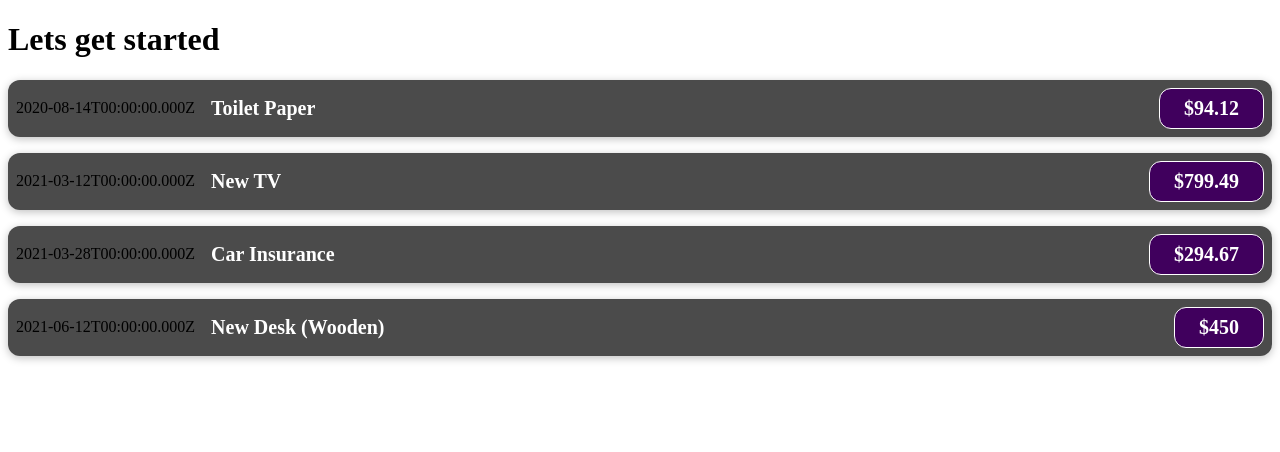
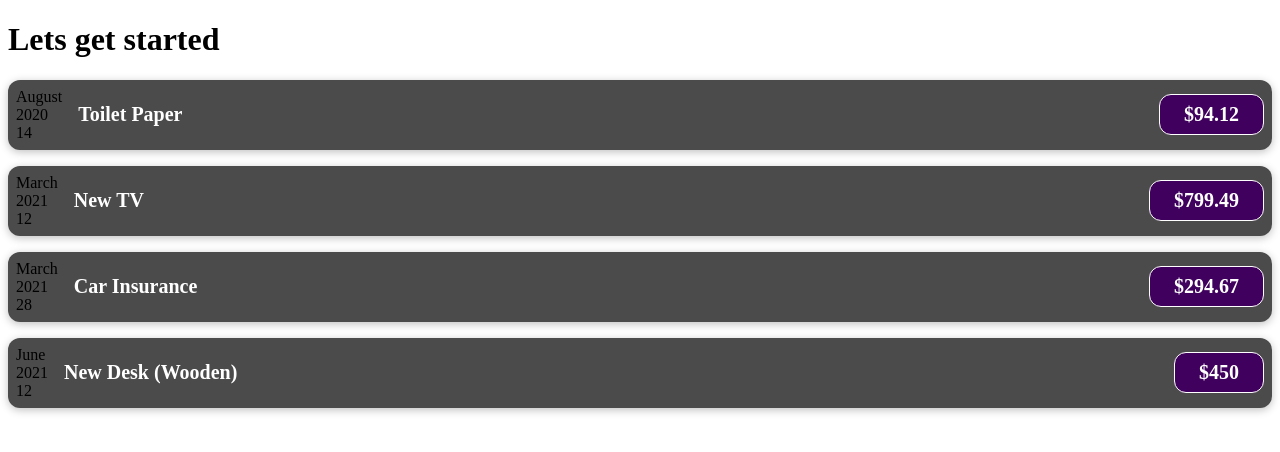
Before and after one commit to alishajain/learning_react, a React (Create React App) app: page / in a window 1280 px wide. Shown: the top 452 px of the page. Built offline with nearby package versions, Linux system fonts and the light colour scheme.

Commit message:
Splitting custom component

```diff
--- a/src/App.js
+++ b/src/App.js
@@ -30,22 +30,22 @@
         title={expenses[0].title}
         amount={expenses[0].amount}
         date={expenses[0].date}
-      ></ExpenseItem>
+      />
       <ExpenseItem
         title={expenses[1].title}
         amount={expenses[1].amount}
         date={expenses[1].date}
-      ></ExpenseItem>
+      />
       <ExpenseItem
         title={expenses[2].title}
         amount={expenses[2].amount}
         date={expenses[2].date}
-      ></ExpenseItem>
+      />
       <ExpenseItem
         title={expenses[3].title}
         amount={expenses[3].amount}
         date={expenses[3].date}
-      ></ExpenseItem>
+      />
     </div>
   );
 }
--- /dev/null
+++ b/src/components/ExpenseDate.js
@@ -0,0 +1,13 @@
+function ExpenseDate(props){
+    const month = props.date.toLocaleString('en-US', {month:'long'});
+    const day = props.date.toLocaleString('en-US', {day:'2-digit'});
+    const year = props.date.getFullYear();
+    return (
+        <div>
+            <div>{month}</div>
+            <div>{year}</div>
+            <div>{day}</div>
+        </div>
+    );
+}
+export default ExpenseDate;
--- a/src/components/ExpenseItem.js
+++ b/src/components/ExpenseItem.js
@@ -1,7 +1,9 @@
+import ExpenseDate from "./ExpenseDate";
 import "./ExpenseItem.css"
+
 function ExpenseItem(props) {
   return (<div className="expense-item">
-            <div>{props.date.toISOString()}</div>
+            <ExpenseDate date={props.date}/>
             <div className="expense-item__description">
               <h2>{props.title}</h2>
               <div className="expense-item__price">${props.amount}</div>
```
